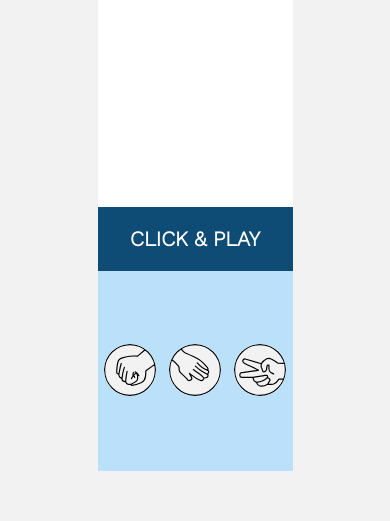
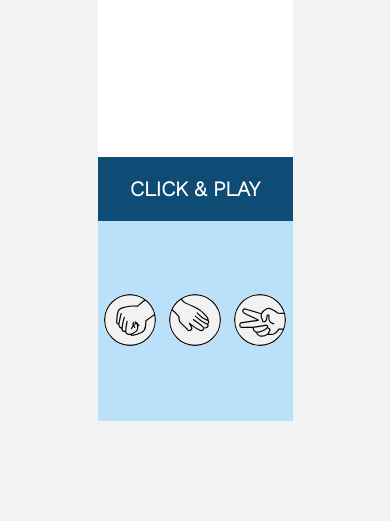
Before and after one commit to Code-Institute-Submissions/RenatoLemes-Rock-Paper-Scissors_NovResub, a plain HTML site: page index.html in a window 390 px wide. Shown: the part 323-844 px from the top of the page. Drawn offline with nearby package versions, Linux system fonts and the light colour scheme.

Commit message:
final adjustaments

```diff
--- a/assets/css/style.css
+++ b/assets/css/style.css
@@ -160,14 +160,10 @@ h2 {
 
 
 @media (max-width:570px) {
-    * {
-        margin: 0;
-        padding: 0;
-    }
 
-    html, body {
-        width: 100%;
-        height: 100%;
+    .game-screen {
+        background-color: white;
+        height: 100px;
     }
 
     h1 {
--- a/assets/js/index.js
+++ b/assets/js/index.js
@@ -80,7 +80,7 @@ function cleanScore(){
 
 function restart(){
     cleanScore()
-    score.innerHTML = "- x -"
+    score.innerHTML = "0x0"
     computerScore = 0
     playerScore = 0
     winner.classList.add('front-screen')
--- a/index.html
+++ b/index.html
@@ -17,7 +17,7 @@
                 <div class= "label player-screen">Player</div>
                 <div class= "label computer-screen">Computer</div>
                 <div id="scoreGame" class = "score">
-                    - x -
+                    0x0
                 </div>
             </div>
         </div>
```
Also changed, not shown: 1 other file.
